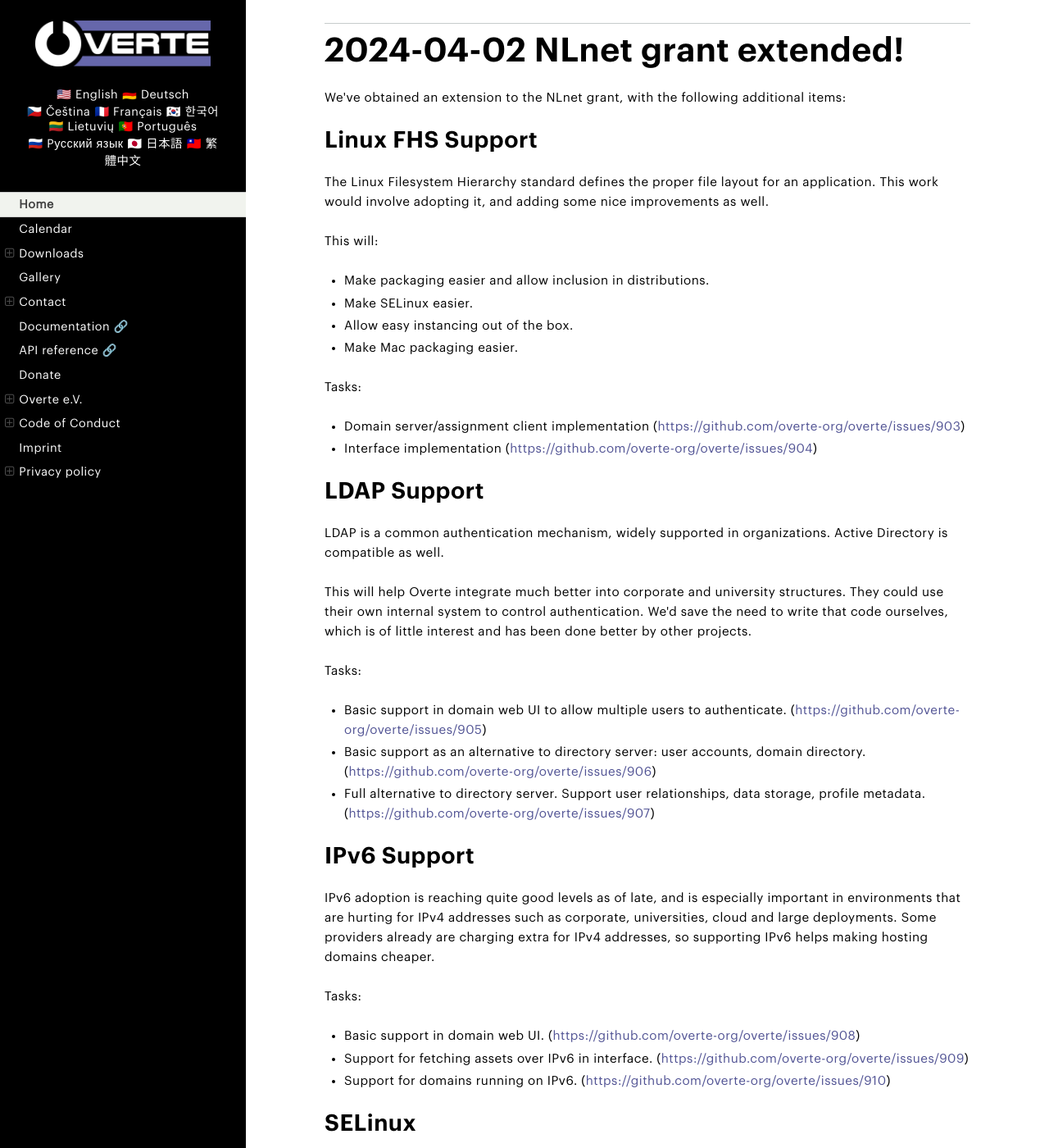
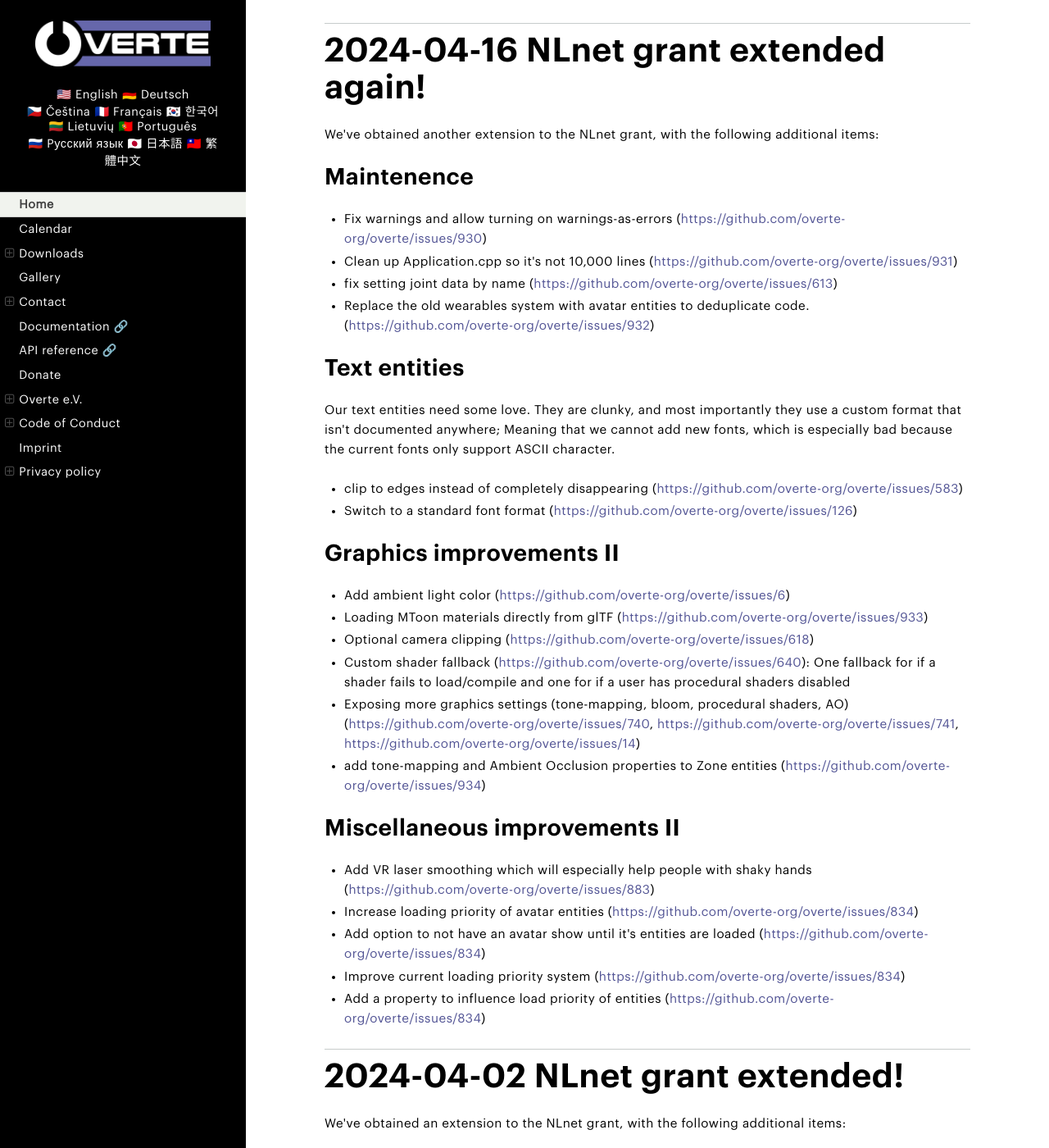
Before and after one commit to overte-org/overte-website-sphinx, a Sphinx documentation site: the page built from source/index.rst, in a window 1280 px wide and 1400 px high, scrolled down 1278 px. Shown: the whole window at 82% size. Built offline with Sphinx 7.4.7 and the Read the Docs theme 2.0.0, drawn with Linux system fonts in a browser that asks for light colours.

Commit message:
nlnet amendment 2

```diff
--- a/source/index.rst
+++ b/source/index.rst
@@ -35,6 +35,49 @@
 ####
 News
 ####
+
+
+--------------------------------------
+2024-04-16 NLnet grant extended again!
+--------------------------------------
+
+We've obtained another extension to the NLnet grant, with the following additional items:
+
+
+Maintenence
+^^^^^^^^^^^
+
+* Fix warnings and allow turning on warnings-as-errors (https://github.com/overte-org/overte/issues/930)
+* Clean up Application.cpp so it's not 10,000 lines (https://github.com/overte-org/overte/issues/931)
+* fix setting joint data by name (https://github.com/overte-org/overte/issues/613)
+* Replace the old wearables system with avatar entities to deduplicate code. (https://github.com/overte-org/overte/issues/932)
+
+Text entities
+^^^^^^^^^^^^^
+
+Our text entities need some love. They are clunky, and most importantly they use a custom format that isn't documented anywhere; Meaning that we cannot add new fonts, which is especially bad because the current fonts only support ASCII character.
+
+* clip to edges instead of completely disappearing (https://github.com/overte-org/overte/issues/583)
+* Switch to a standard font format (https://github.com/overte-org/overte/issues/126)
+
+Graphics improvements II
+^^^^^^^^^^^^^^^^^^^^^^^^
+
+* Add ambient light color (https://github.com/overte-org/overte/issues/6)
+* Loading MToon materials directly from glTF (https://github.com/overte-org/overte/issues/933)
+* Optional camera clipping (https://github.com/overte-org/overte/issues/618)
+* Custom shader fallback (https://github.com/overte-org/overte/issues/640): One fallback for if a shader fails to load/compile and one for if a user has procedural shaders disabled
+* Exposing more graphics settings (tone-mapping, bloom, procedural shaders, AO) (https://github.com/overte-org/overte/issues/740, https://github.com/overte-org/overte/issues/741, https://github.com/overte-org/overte/issues/14)
+* add tone-mapping and Ambient Occlusion properties to Zone entities (https://github.com/overte-org/overte/issues/934)
+
+Miscellaneous improvements II
+^^^^^^^^^^^^^^^^^^^^^^^^^^^^^
+
+* Add VR laser smoothing which will especially help people with shaky hands (https://github.com/overte-org/overte/issues/883)
+* Increase loading priority of avatar entities (https://github.com/overte-org/overte/issues/834)
+* Add option to not have an avatar show until it's entities are loaded (https://github.com/overte-org/overte/issues/834)
+* Improve current loading priority system (https://github.com/overte-org/overte/issues/834)
+* Add a property to influence load priority of entities (https://github.com/overte-org/overte/issues/834)
 
 
 --------------------------------
```
